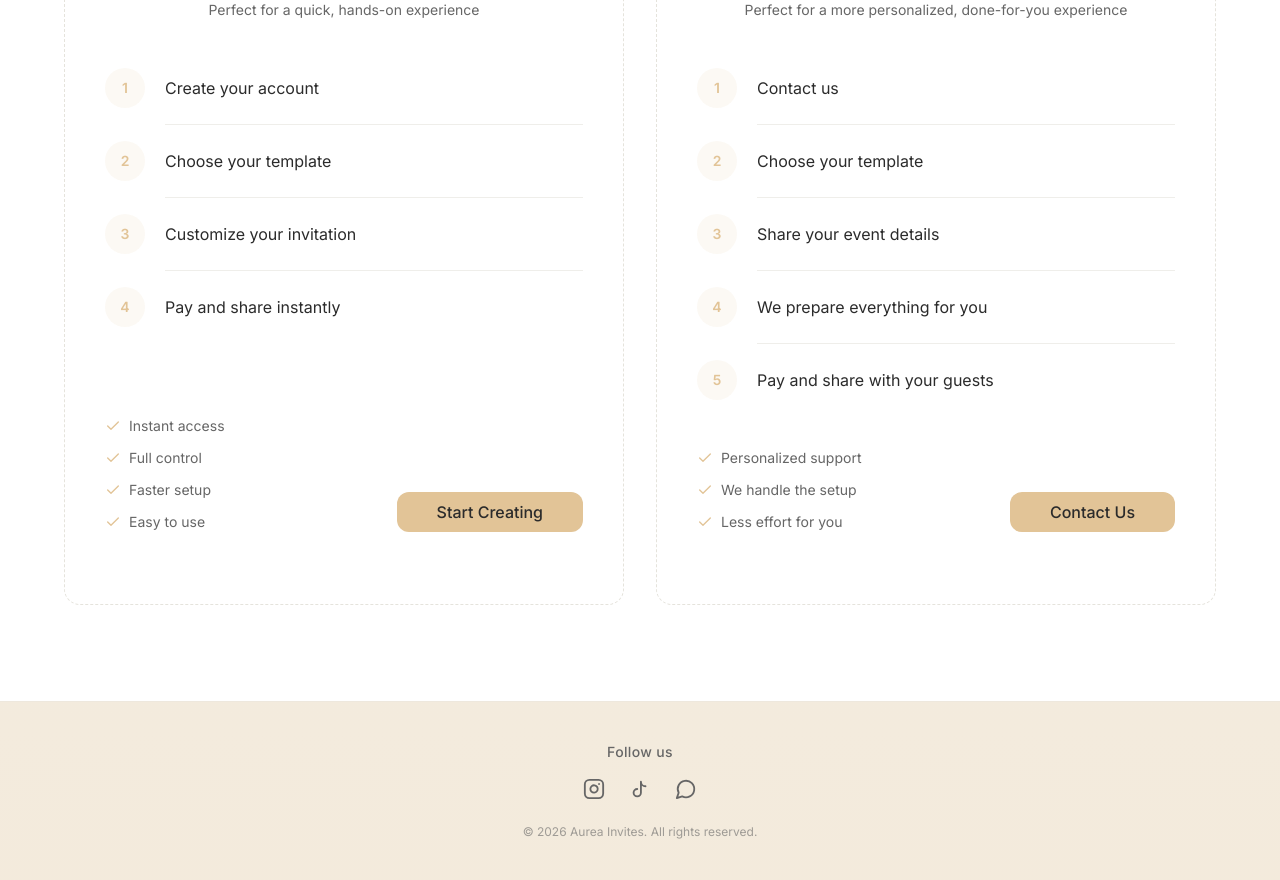
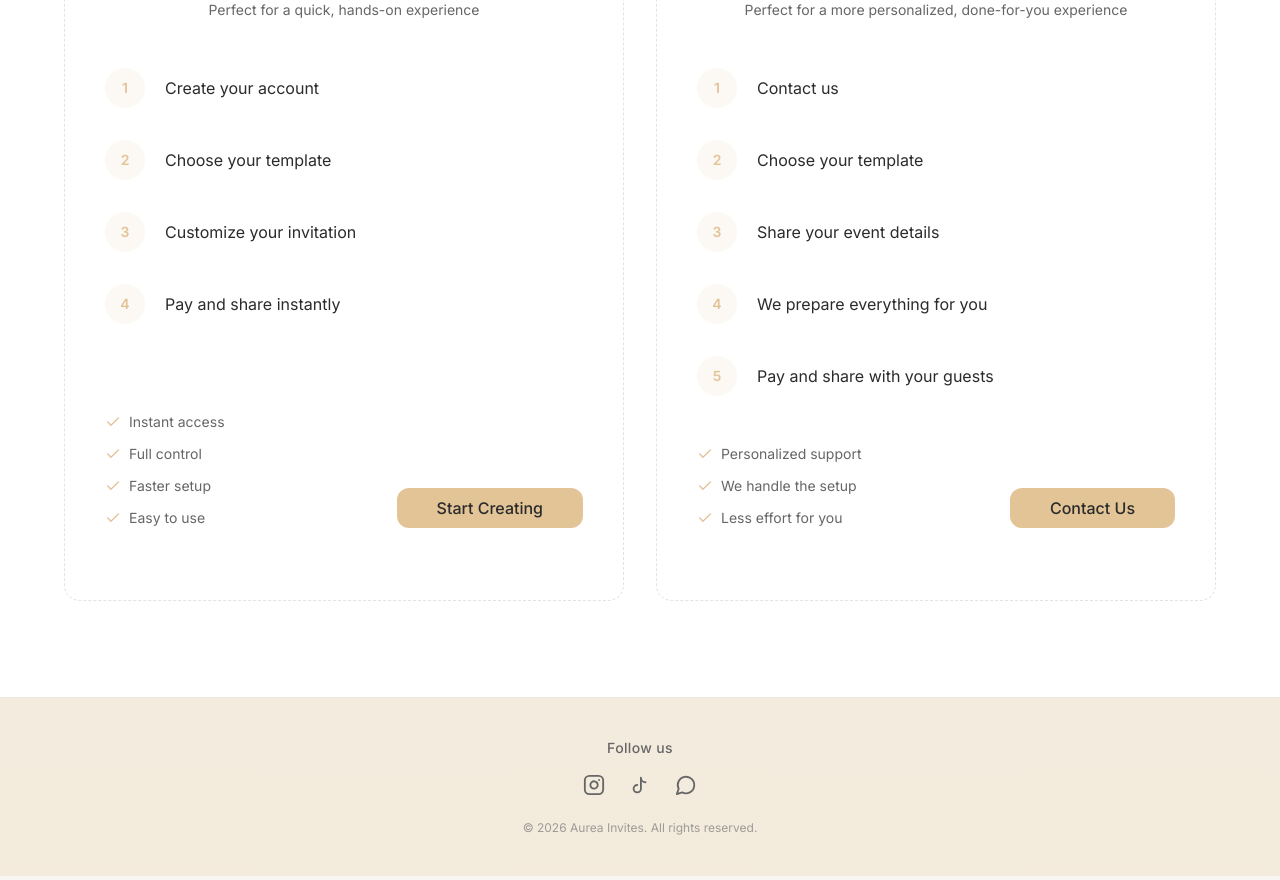
Before and after one commit to nazihsaba/vows-voyage-creator, a React (Vite) app: page / in a window 1280 px wide. Shown: the part 2940-3820 px from the top of the page. Built offline with nearby package versions, Linux system fonts and the light colour scheme; the HTML template or start-up script is replaced by a standard one.

Commit message:
Code edited in Lovable Code Editor
Edited UI in Lovable

```diff
--- a/src/pages/Index.tsx
+++ b/src/pages/Index.tsx
@@ -220,7 +220,6 @@ const Index = () => {
                       </div>
                       <p className="text-foreground text-base">{item.text}</p>
                     </div>
-                    {i < 3 && <div className="h-px bg-border/60 ml-[3.75rem]" />}
                   </div>
                 ))}
               </div>
@@ -268,7 +267,6 @@ const Index = () => {
                       </div>
                       <p className="text-foreground text-base">{item.text}</p>
                     </div>
-                    {i < 4 && <div className="h-px bg-border/60 ml-[3.75rem]" />}
                   </div>
                 ))}
               </div>
```
